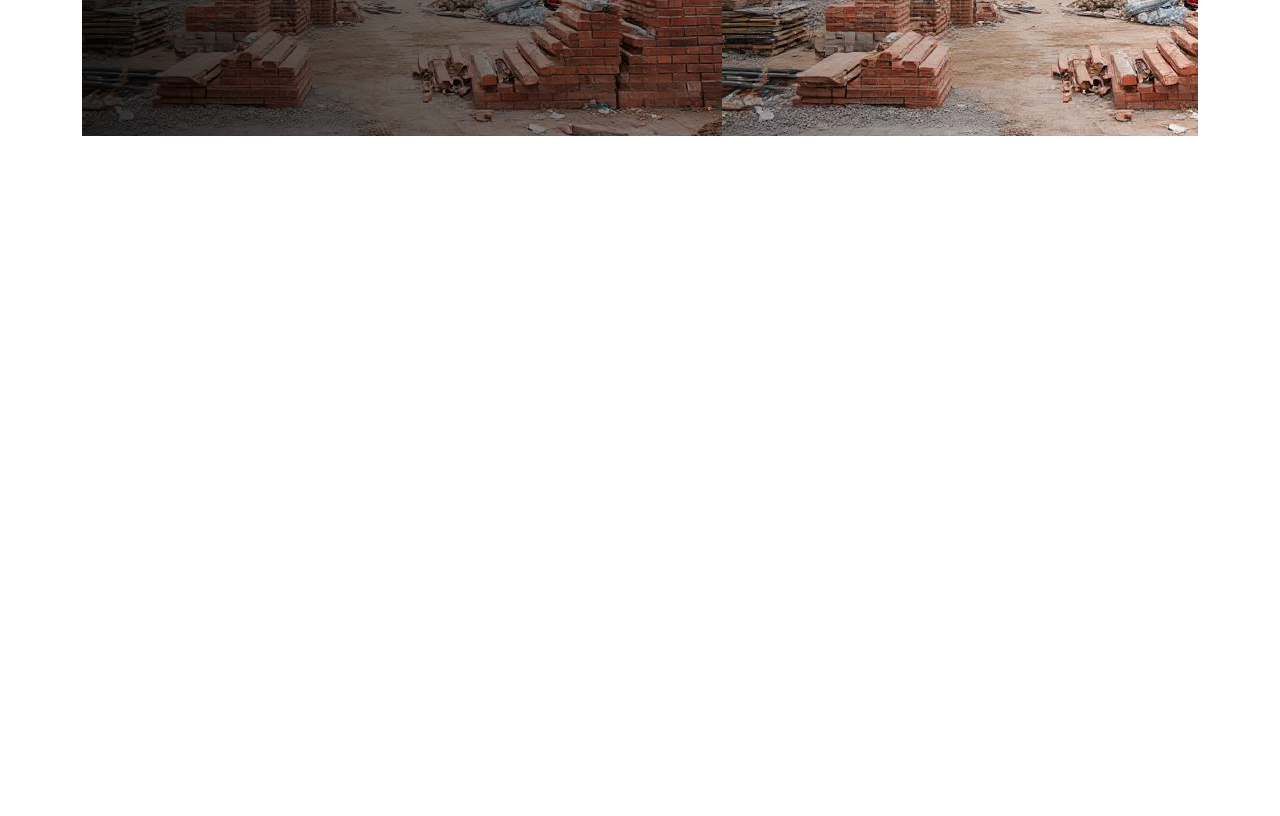
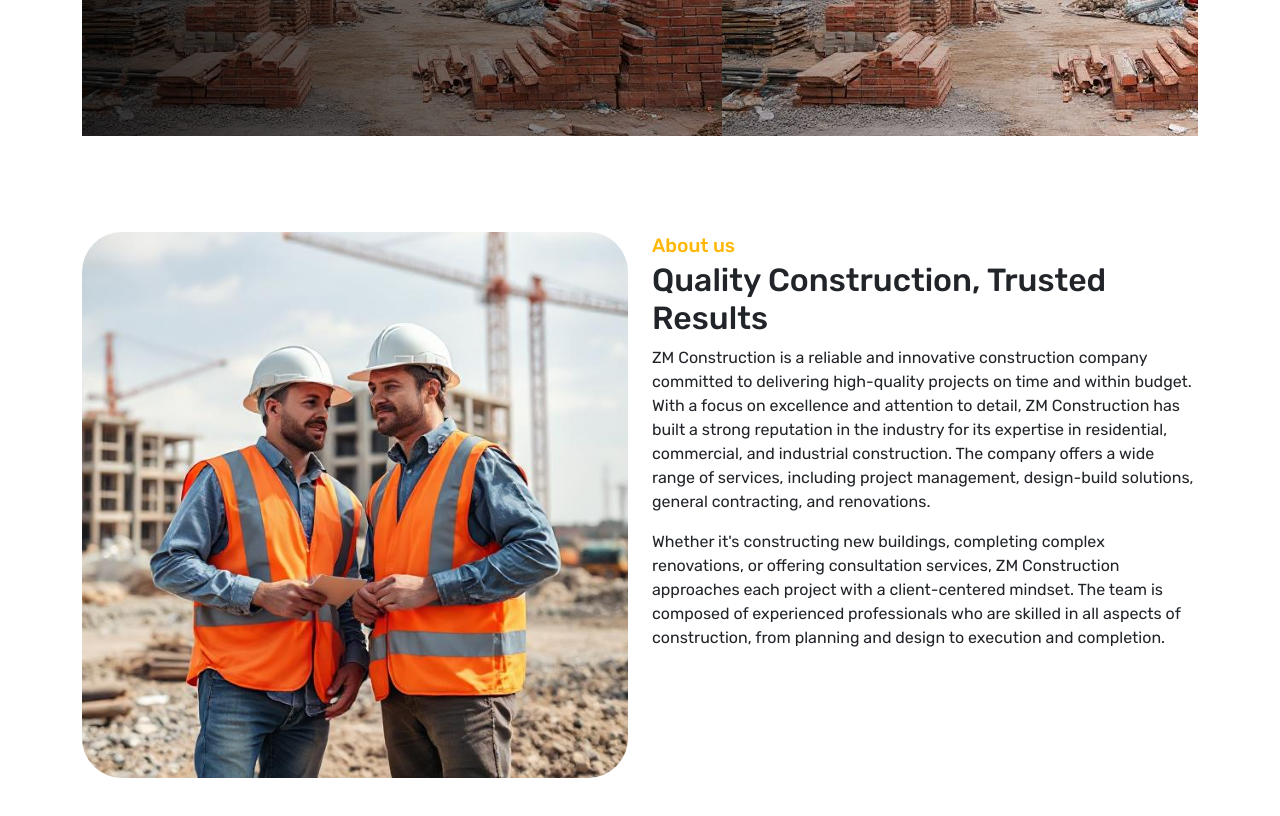
Before and after one commit to maruf6099/const, a React (Vite) app in the folder frontend/: page / in a window 1280 px wide. Shown: the part 520-1336 px from the top of the page. Before the commit the page ends 800 px from the top, so only its background shows below. Built offline with nearby package versions, Linux system fonts and the light colour scheme.

Commit message:
about us section

```diff
--- a/frontend/src/assets/css/style.scss
+++ b/frontend/src/assets/css/style.scss
@@ -64,3 +64,15 @@ body{
     background-color: red; /* Change background to red on hover */
     cursor: pointer; /* Changes cursor to pointer on hover */
   }
+
+  .section-2{
+    img{
+        border-radius: 40px;
+    }
+    span{
+        padding-bottom: 50px;
+        color: #FFB703;
+        font-weight: 500;
+        font-size: 1.2em;
+    }
+  }
--- a/frontend/src/components/frontend/Home.jsx
+++ b/frontend/src/components/frontend/Home.jsx
@@ -1,6 +1,7 @@
 import React from 'react'
 import { Navbar, Nav, Container } from 'react-bootstrap';
 import { Link } from 'react-router-dom';
+import AboutImg from '../../assets/images/dis.jpeg';
 
 const Home = () => {
   return (
@@ -48,8 +49,18 @@ const Home = () => {
             </div>
         </section>
         {/* About Us section */}
-        <section className='section-2'>
-
+        <section className='section-2 container py-5'>
+            <div className='row py-5'>
+                <div className='col-md-6'>
+                    <img src={AboutImg} className='w-100' alt="o" />
+                </div>
+                <div className='col-md-6'>
+                    <span>About us</span>
+                    <h2>Quality Construction, Trusted Results</h2>
+                    <p>ZM Construction is a reliable and innovative construction company committed to delivering high-quality projects on time and within budget. With a focus on excellence and attention to detail, ZM Construction has built a strong reputation in the industry for its expertise in residential, commercial, and industrial construction. The company offers a wide range of services, including project management, design-build solutions, general contracting, and renovations.</p>
+                    <p>Whether it's constructing new buildings, completing complex renovations, or offering consultation services, ZM Construction approaches each project with a client-centered mindset. The team is composed of experienced professionals who are skilled in all aspects of construction, from planning and design to execution and completion.</p>
+                </div>
+            </div>
         </section>
     </main>
     <footer>
```
Also changed, not shown: frontend/src/assets/images/dis.jpeg (added).
